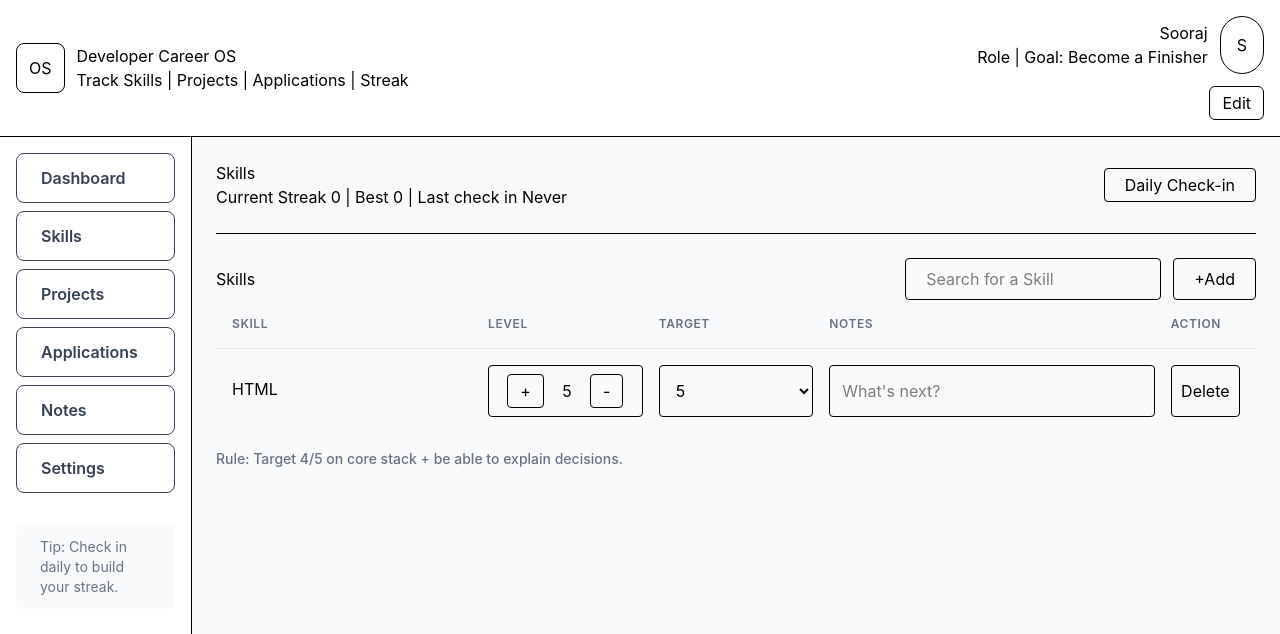
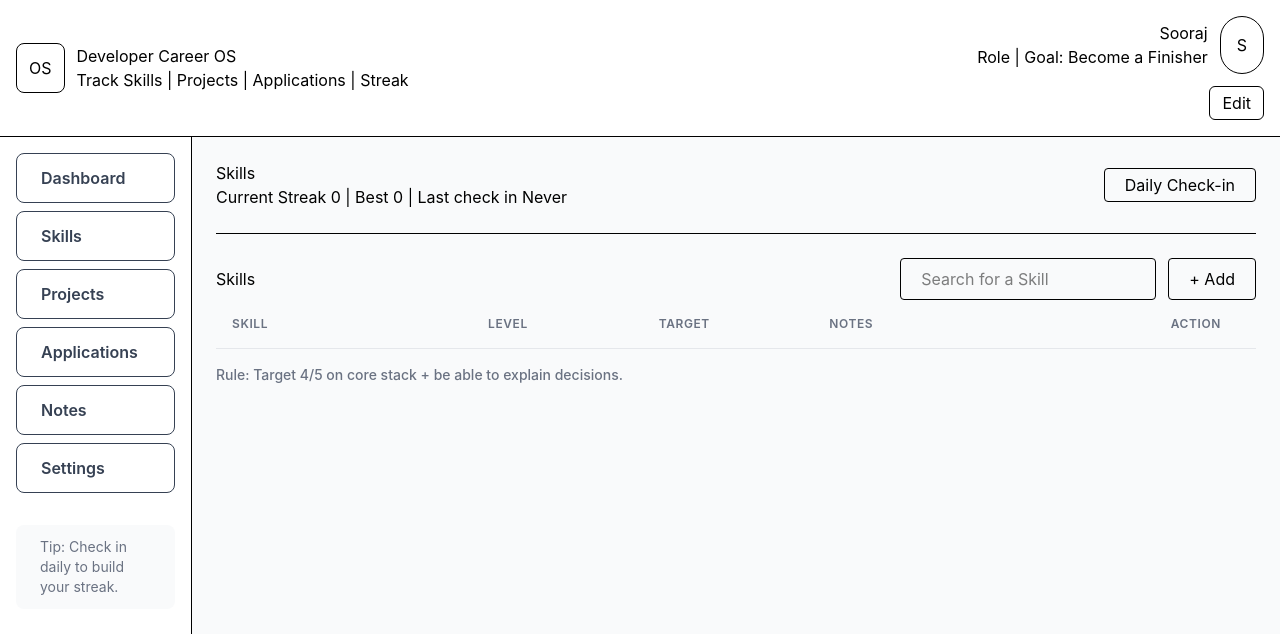
Before and after one commit to Sooraj2237/dev-career-os, a React (Vite) app: page /skills in a window 1280 px wide. Shown: the top 634 px of the page. Built offline with nearby package versions, Linux system fonts and the light colour scheme.

Commit message:
feat: implement localStorage CRUD logic and search filter for Skills tracker

```diff
--- a/src/components/Skills.jsx
+++ b/src/components/Skills.jsx
@@ -1,6 +1,50 @@
+import { useState, useEffect } from "react"
 import PageHeader from "./PageHeader"
 
 function Skills() {
+
+    const [skills, setSkills] = useState(() => {
+        const savedSkills = localStorage.getItem('devOS_skills')
+        return (savedSkills) ? JSON.parse(savedSkills) : []
+    })
+
+    const [query, setQuery] = useState("")
+
+    useEffect(() => {
+        localStorage.setItem('devOS_skills', JSON.stringify(skills))
+    }, [skills])
+
+    const addSkill = () => {
+        const skillName = window.prompt("Enter Skill Name: ", "").trim()
+        if (skillName != "") {
+            const newSkill = {
+                id: crypto.randomUUID(),
+                name: skillName,
+                level: 0,
+                target: 5,
+                notes: ""
+            }
+            setSkills([...skills, newSkill])
+        }
+    }
+
+    const deleteSkill = (id) => {
+        setSkills(skills.filter(skill => skill.id != id))
+    }
+
+    const updateSkill = (id, field, val) => {
+        setSkills(skills.map(skill => skill.id === id ? {...skill, [field]: val} : skill))
+    }
+
+    const levelChange = (id, current, increment) => {
+        const newLevel = current + increment
+        if (newLevel > 5) newLevel = 5
+        if (newLevel < 0) newLevel = 0
+        updateSkill(id, 'level', newLevel)
+    }
+
+    const filteredSkills = skills.filter(skill => skill.name.toLowerCase().includes(query.toLowerCase()))
+
     return (
     <>
         <PageHeader title="Skills"/>
@@ -9,8 +53,8 @@ function Skills() {
                 <h2>Skills</h2>
             </div>
             <div className="right-side flex flex-wrap gap-3 text-center">
-                <input type="text" name="skill-search" className="border rounded w-64 px-5 py-1" placeholder="Search for a Skill" />
-                <button className="border rounded px-5 py-2">+Add</button>
+                <input type="text" name="skill-search" className="border rounded w-64 px-5 py-1" onChange={e => setQuery(e.target.value)} placeholder="Search for a Skill" />
+                <button className="border rounded px-5 py-2" onClick={addSkill}>+ Add</button>
             </div>
         </div>
         <div className="grid grid-cols-12 gap-4 p-4 bg-gray-50 border-b border-gray-200 text-xs font-semibold text-gray-500 uppercase tracking-wider">
@@ -20,15 +64,18 @@ function Skills() {
                     <div className="col-span-4">Notes</div>
                     <div className="col-span-1">Action</div>
         </div>
-        <div className="grid grid-cols-12 gap-4 p-4">
-            <div className="col-span-3 py-3">HTML</div>
+        {filteredSkills.map(skill => {
+            return (
+            <>
+                <div key={skill.id} className="grid grid-cols-12 gap-4 p-4">
+                    <div className="col-span-3 py-3">{skill.name}</div>
                     <div className="col-span-2 border rounded py-2 flex justify-evenly items-center">
-                <button className="border rounded text px-3 py-1">+</button>
-                <p>5</p>
-                <button className="border rounded text px-3 py-1">-</button>
+                        <button className="border rounded text px-3 py-1" onClick={() => levelChange(skill.id, skill.level, -1)}>-</button>
+                        <p>{skill.level}</p>
+                        <button className="border rounded text px-3 py-1" onClick={() => levelChange(skill.id, skill.level, +1)}>+</button>
                     </div>
                     <div className="col-span-2 flex justify-center">
-                <select className="border rounded w-full px-3" defaultValue="5">
+                        <select className="border rounded w-full px-3" value={skill.target} onChange={(e) => updateSkill(skill.id, 'target', parseInt(e.target.value))}>
                             <option value="1">1</option>
                             <option value="2">2</option>
                             <option value="3">3</option>
@@ -37,12 +84,15 @@ function Skills() {
                         </select>
                     </div>
                     <div className="col-span-4 flex justify-center">
-                <input type="text" name="notes" className="border rounded w-full px-3" placeholder="What's next?"/>
+                        <input type="text" name="notes" className="border rounded w-full px-3" placeholder="What's next?" value={skill.notes} onChange={(e) => updateSkill(skill.id, 'notes', e.target.value)}/>
                     </div>
                     <div className="col-span-1 flex justify-center">
-                <button className="border rounded w-full">Delete</button>
+                        <button className="border rounded w-full" onClick={() => deleteSkill(skill.id)}>Delete</button>
                     </div>
                 </div>
+            </>
+            )
+        })}
         <p className="mt-4 text-sm text-gray-500 font-medium">
             Rule: Target 4/5 on core stack + be able to explain decisions.
         </p>
```
Lines whose indentation alone changed are shown as unchanged.
